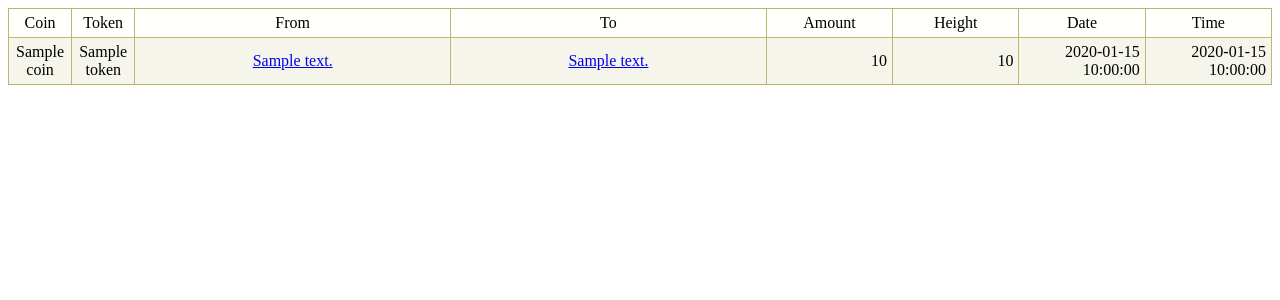
After one commit to mvshub/mvs_SwapService, a Python web app: template services/templates/token.html in a window 1280 px wide. The commit adds this page. Shown: the top 300 px of the page. Run offline with Jinja, Linux system fonts and the light colour scheme; the template is opened without the code that fills it: most values are stand-ins (such as "Sample title", 1, 10 or a date in 2020); some libraries are stand-ins or nearby versions.

Commit message:
update html

```diff
--- /dev/null
+++ b/services/templates/token.html
@@ -0,0 +1,45 @@
+<!doctype html>
+<html>
+
+    <head>
+      <meta charset="UTF-8">
+      <link rel="stylesheet" type="text/css" href="{{ url_for('static', filename='style.css') }}">
+      <title>{{  token }}</title>
+    </head>
+
+    <body>
+
+        <table>
+            <td align="center" width="5%"> Coin </td>
+            <td align="center" width="5%"> Token </td>
+            <td align="center" width="25%"> From</td>
+            <td align="center" width="25%"> To </td>
+            <td align="center" width="10%"> Amount </td>
+            <td align="center" width="10%"> Height </td>
+            <td align="center" width="10%"> Date </td>
+            <td align="center" width="10%"> Time </td>
+
+            {% for value in results %}
+            <tr>
+                <td align="center"> {{ value.coin }} </td>
+                <td align="center"> {{ value.token }} </td>
+                <td align="center">
+                    <a href= "{{ url_for( 'swap_address', address=value.from_address) }}">
+                    {{ value.from_address }}
+                    </a>
+                </td>
+                <td align="center">
+                    <a href= "{{ url_for( 'swap_address', address=value.to_address) }}">
+                        {{ value.to_address }}
+                    </a>
+                </td>
+                <td align="right"> {{ value.amount }} </td>
+                <td align="right"> {{ value.tx_height }} </td>
+                <td align="right"> {{ value.date }} </td>
+                <td align="right"> {{ value.time }} </td>
+            </tr>
+            {% endfor %}
+        </table>
+
+    </body>
+</html>
```
Also changed, not shown: services/service.py (+19 -4 lines), services/templates/address.html (+16 -6 lines), services/templates/date.html (+7 -5 lines), services/templates/report.html (+8 -3 lines), services/templates/transaction.html (+15 -3 lines).
